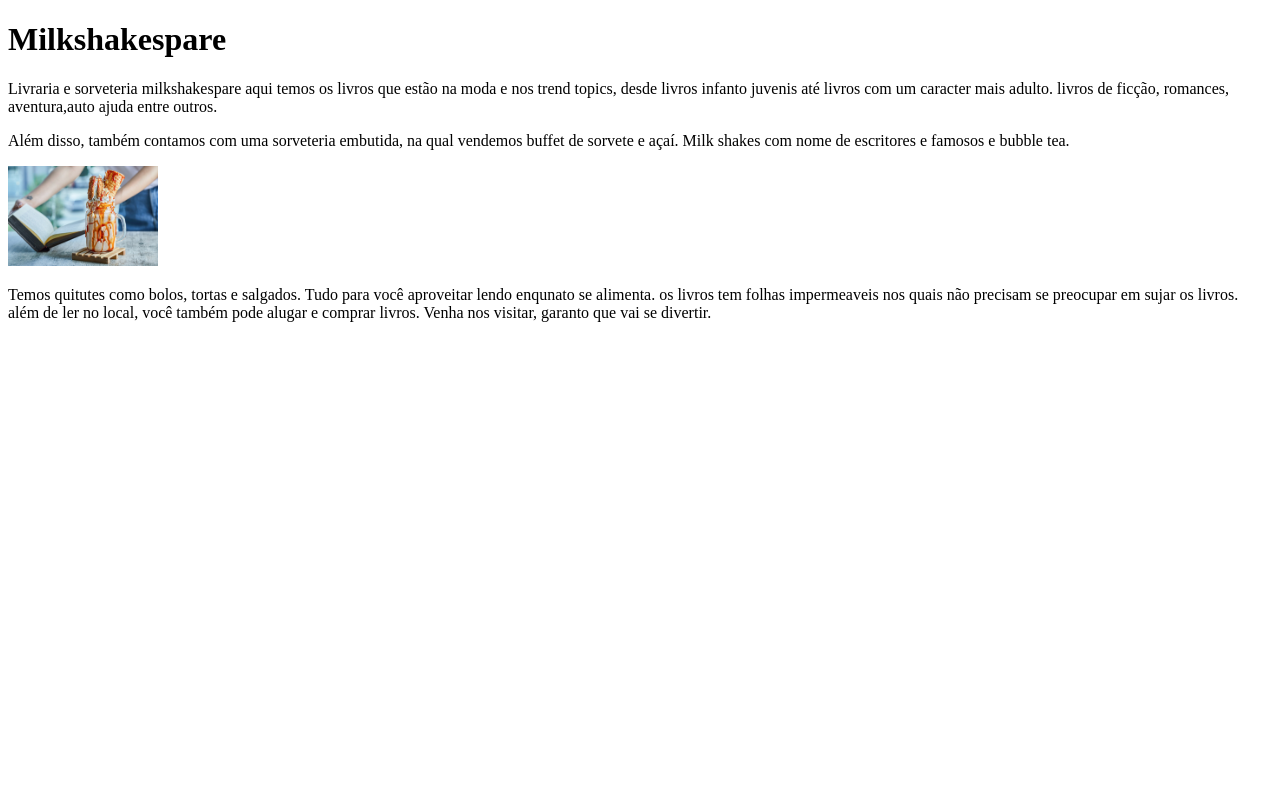
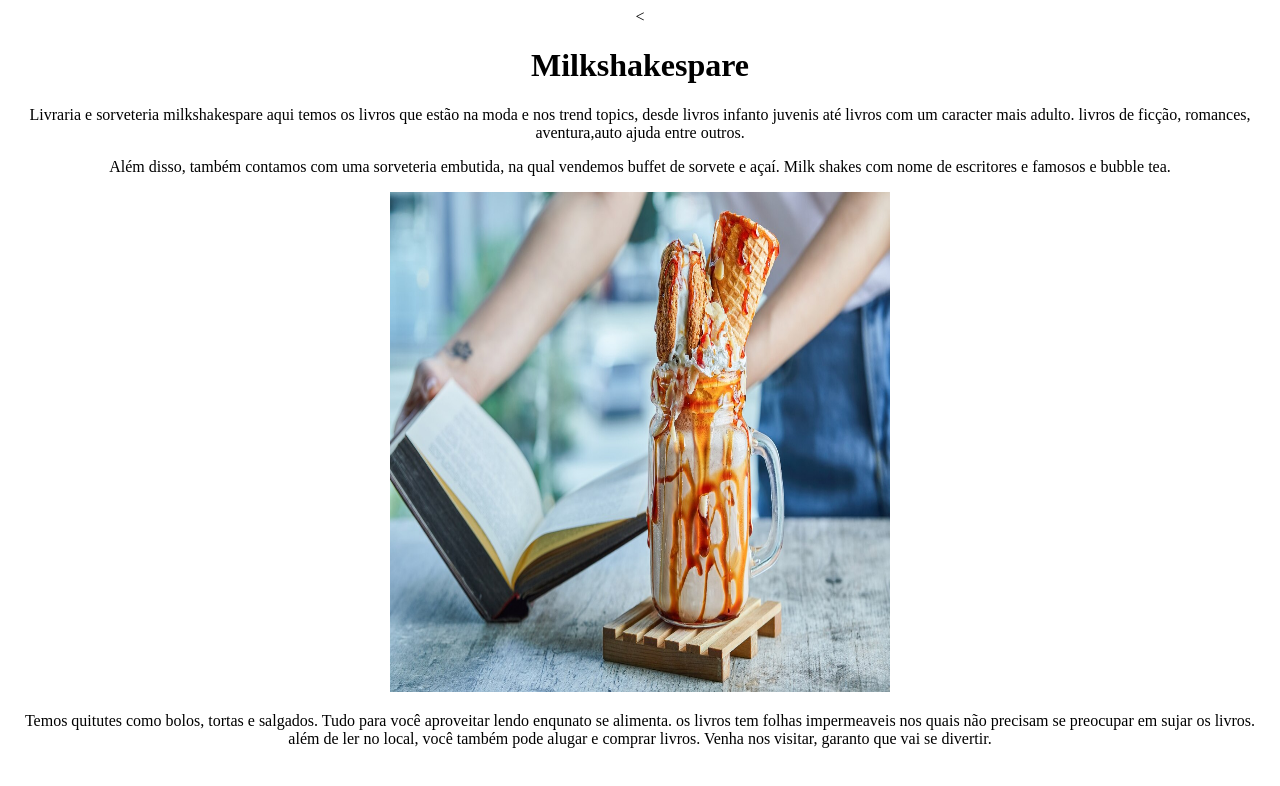
Before and after one commit to juescarlate/turma-1a, a plain HTML site: page index.html in a window 1280 px wide. Drawn offline with Linux system fonts and the light colour scheme.

Commit message:
codigo 333

```diff
--- a/index.html
+++ b/index.html
@@ -6,20 +6,22 @@
         <link rel="stylesheet" href="style.css">
     </head>
     <body>
-        <background color: #DCDCDC
-        <text-align:center></text-align:center>
+
+        <
         <h1><strong color #000000>Milkshakespare</strong></h1>
 
         <P>Livraria e sorveteria milkshakespare
         aqui temos os livros que estão na moda e nos trend topics, desde livros infanto juvenis até livros com um caracter mais adulto.
         livros de ficção, romances, aventura,auto ajuda entre outros.</P>
-        <p>Além disso, também contamos com uma sorveteria embutida, na qual vendemos buffet de sorvete e açaí. Milk shakes com nome de escritores e famosos e bubble tea.</p>
+        <p>Além disso, também contamos com uma sorveteria embutida, na qual vendemos buffet de sorvete e açaí. Milk shakes com nome de escritores e famosos
+         e bubble tea.</p>
+
         <img id="livro" src="copo.jpg">
+
         <p>Temos quitutes como bolos, tortas e salgados. Tudo para você aproveitar lendo enqunato se alimenta.
         os livros tem folhas impermeaveis nos quais não precisam se preocupar em sujar os livros.
         além de ler no local, você também pode alugar e comprar livros.
         Venha nos visitar, garanto que vai se divertir.</p>
-        </text-align:center>
+
     </body>
         </html>
-        </text-align:center>
--- a/style.css
+++ b/style.css
@@ -1,4 +1,10 @@
+body {
+    text-align:center;
+    background color: #DCDCDC;
+}
+
 #livro {
-    height: 100px;
+    width: 500px;
+    height: 500px;
+
 }
-    background color: #DCDCDC
```
